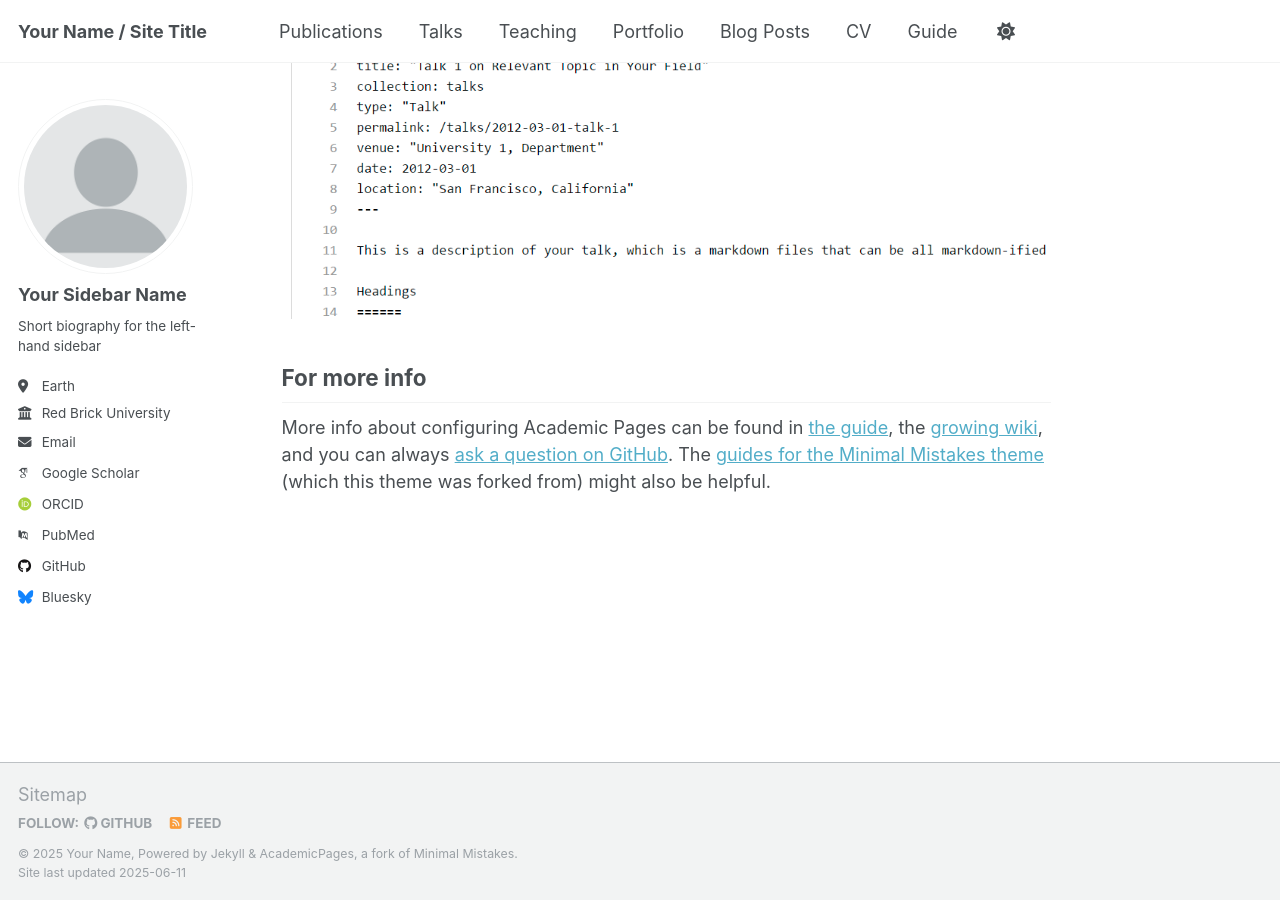
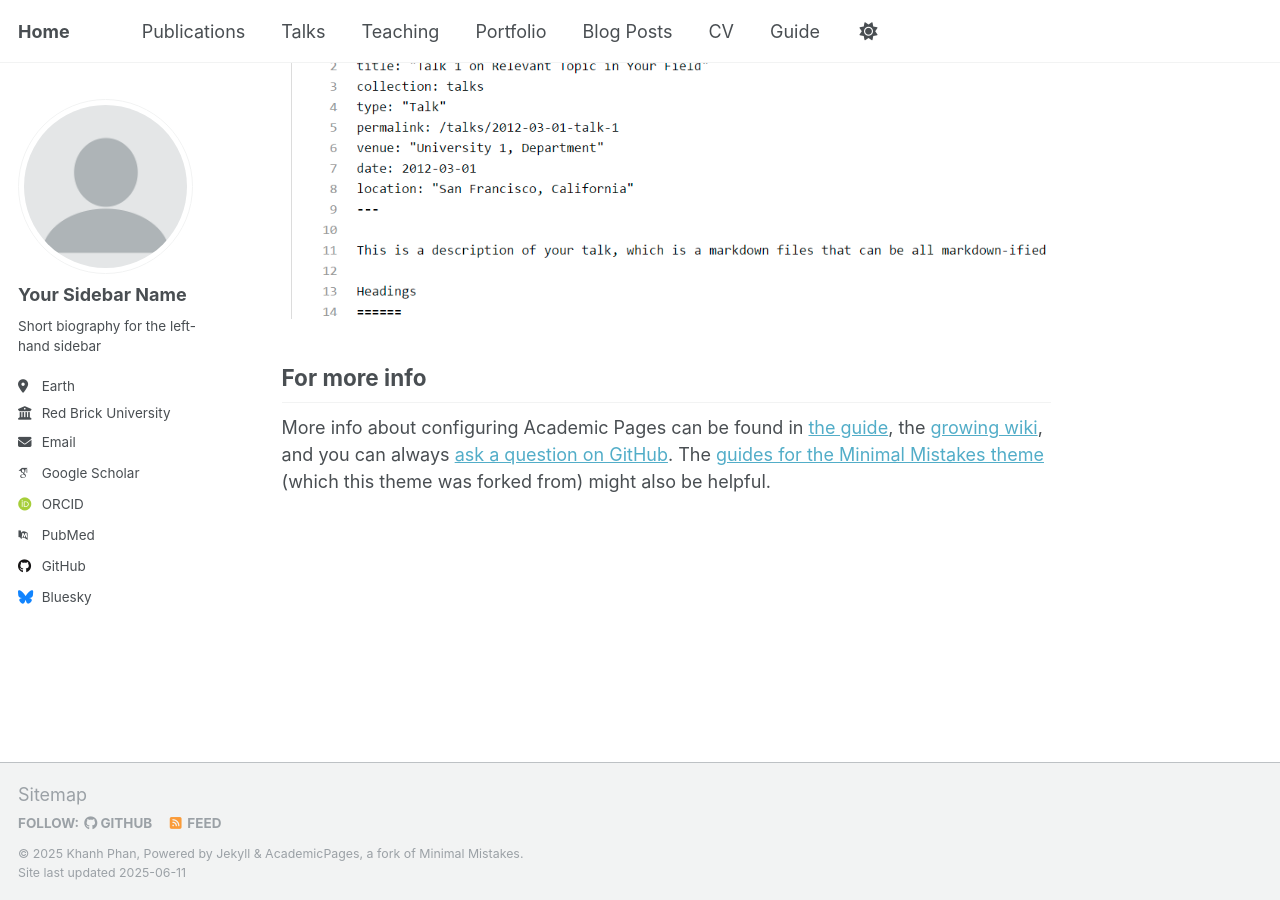
Before and after one commit to k-phantastic/k-phantastic.github.io, a Jekyll site: the page built from _pages/about.md, in a window 1280 px wide and 900 px high, scrolled down 2636 px. Built offline with Jekyll 4.4.1, drawn with Linux system fonts in a browser that asks for light colours; some web fonts are replaced.

```diff
--- a/_config.yml
+++ b/_config.yml
@@ -9,13 +9,13 @@
 # Basic Site Settings
 locale                   : "en-US"
 site_theme               : "default"
-title                    : "Your Name / Site Title"
+title                    : "Home"
 title_separator          : "-"
-name                     : &name "Your Name"
-description              : &description "personal description"
-url                      : https://academicpages.github.io # the base hostname & protocol for your site e.g. "https://[your GitHub username].github.io" or if you already have some other page hosted on Github then use "https://[your GitHub username].github.io/[Your Repo Name]"
+name                     : &name "Khanh Phan"
+description              : &description " "
+url                      : https://k-phantastic.github.io # the base hostname & protocol for your site e.g. "https://[your GitHub username].github.io" or if you already have some other page hosted on Github then use "https://[your GitHub username].github.io/[Your Repo Name]"
 baseurl                  : "" # the subpath of your site, e.g. "/blog"
-repository               : "academicpages/academicpages.github.io"
+repository               : "k-phantastic/k-phantastic.github.io"
 
 # Site Author - The following control what appear as part of the author content on the side bar.
 #               If a field is blank the icon and link will not appear, otherwise it will be shown.
```
